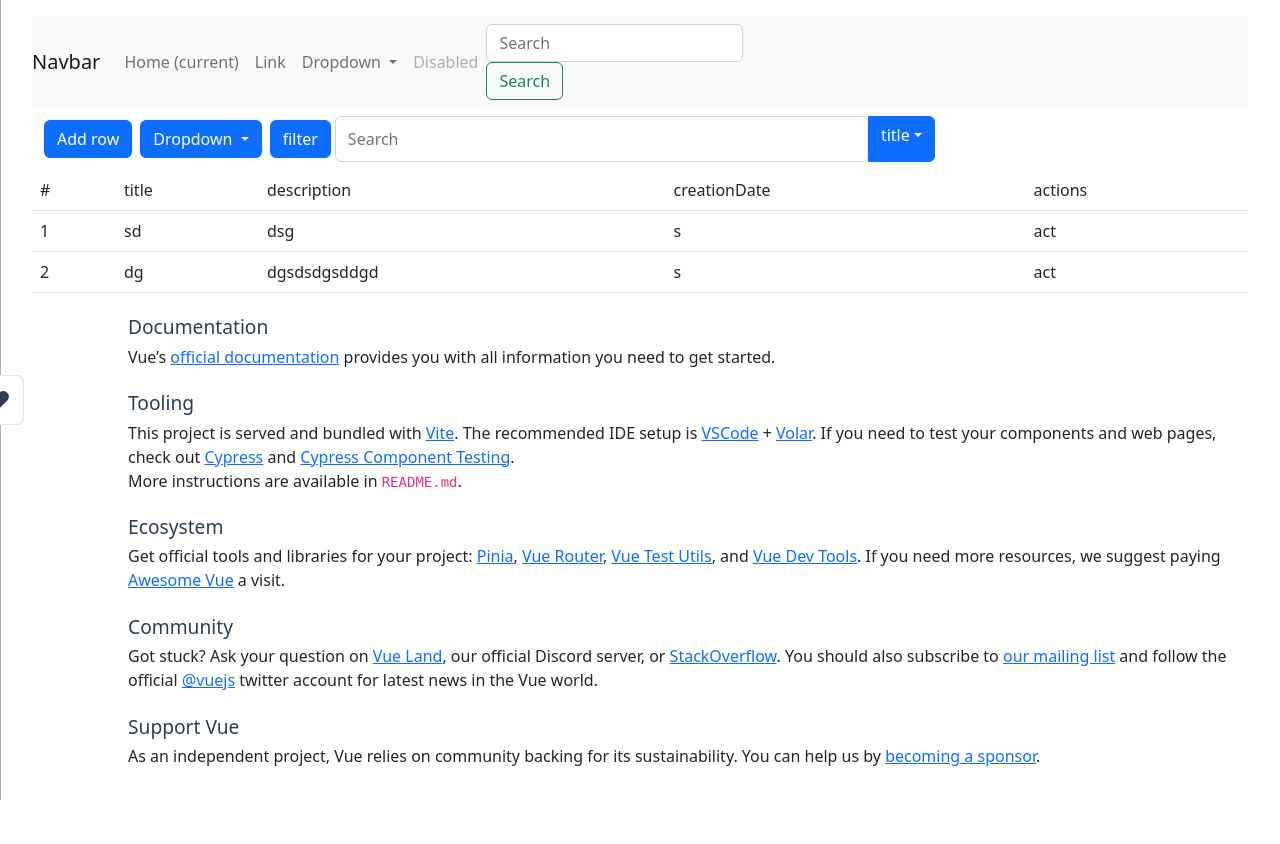
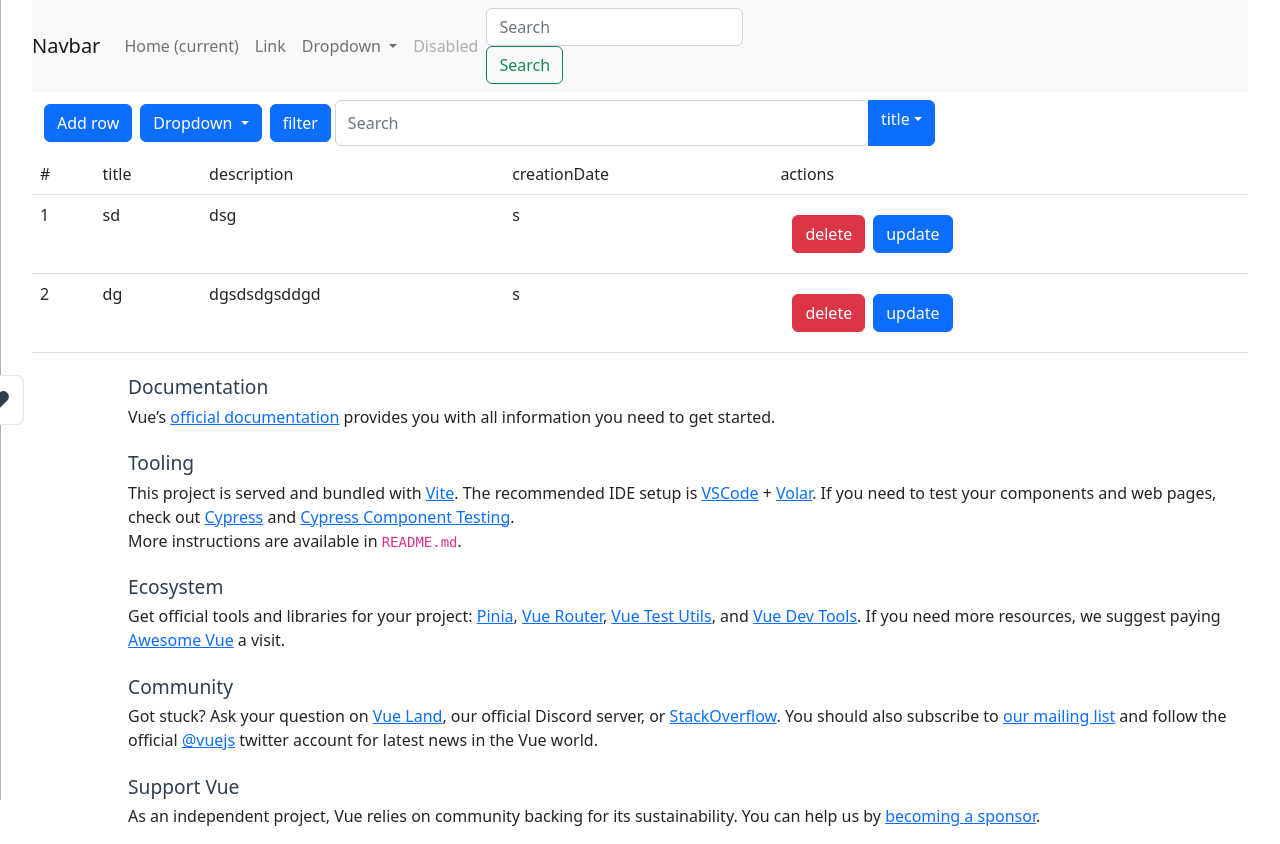
Before and after one commit to mohammadjebrahimi/todo, a Vue app in the folder parsTech-test/: page / in a window 1280 px wide. Before the commit the page ends 800 px from the top, so only its background shows below. Built offline with nearby package versions, Linux system fonts and the light colour scheme.

Commit message:
fix: add action component

```diff
--- a/parsTech-test/src/components/table/Table.vue
+++ b/parsTech-test/src/components/table/Table.vue
@@ -23,7 +23,7 @@
         <template  v-for="(headerValue,headerkey, rowItemIndex) in headers" :key="'rowItem-' + rowItemIndex" >
           <td  v-if="headerValue.isVisible"  scope="col">{{ row[headerkey] }}</td>
         </template>
-        <td scope="row">act</td>
+        <td scope="row"><Actions :rowIndex="rowIndex" :row="row"/></td>
       </tr>
     </tbody>
   </table>
@@ -33,6 +33,7 @@
 
 import RowMaker from '@/components/table/rowMaker/RowMaker.vue';
 import SetColumnVisibilityMode from '@/components/table/setColumnVisibilityMode/SetColumnVisibilityMode.vue';
+import Actions from './actions/Actions.vue';
 import Filter from './filter/filter.vue';
 import Search from './search/Search.vue';
 import {useTable} from './useTable';
--- /dev/null
+++ b/parsTech-test/src/components/table/actions/Actions.vue
@@ -0,0 +1,39 @@
+<template>
+  <div class="d-flex p-2">
+    <button type="button" class="btn btn-danger m-1" @click="deleteRow(rowIndex)">delete</button>
+    <Modal id="updateRowModal" title="update">
+      <template #default="{ closeModal }">
+        <form @submit.prevent="updateRowAndCloseModal({ rowIndex,event: $event,CLB:closeModal } )">
+          {{row}}
+          <div v-for="(rowValue, rowkey, index) in row" :key="'updaterow-' + index" class="form-group">
+            <label :for="'updaterow-' + index">{{ rowkey }}</label>
+            <input :value="rowValue" :name="rowkey" class="form-control" :id="'updaterow-' + index" :placeholder="rowkey">
+          </div>
+          <button class="btn btn-primary">Submit</button>
+        </form>
+      </template>
+
+    </Modal>
+  </div>
+</template>
+<script setup>
+
+import Modal from '../../modal/Modal.vue';
+import { useActions } from './useActions'
+const props = defineProps({
+  rowIndex: {
+    type: Number,
+    required: true
+  },
+  row: {
+    tyope: Object,
+    default: {}
+  },
+})
+const { deleteRow,
+  updateRowAndCloseModal} = useActions({ ...props })
+</script>
+
+
+
+<style scoped></style>
--- /dev/null
+++ b/parsTech-test/src/components/table/actions/useActions.js
@@ -0,0 +1,25 @@
+// mouse.js
+import { reactive, onMounted, onUnmounted, computed, toRefs } from 'vue'
+import { useTodoListStore } from '@/stores/todolist.js'
+
+export function useActions(props) {
+  const { row: propRow } = props
+  const { deleteRow,
+    updateRow, } = useTodoListStore()
+
+  const updateRowAndCloseModal = ({ rowIndex, event, CLB }) => {
+    const row = Object.keys(propRow).reduce((row, column) => {
+      console.log(column);
+      row[column] = event.target.elements[column].value
+      return row
+    }, {})
+    updateRow({ index: rowIndex, row })
+    CLB()
+  }
+
+  return {
+    deleteRow,
+    updateRow,
+    updateRowAndCloseModal
+  }
+}
--- a/parsTech-test/src/stores/todolist.js
+++ b/parsTech-test/src/stores/todolist.js
@@ -75,8 +75,13 @@ export const useTodoListStore = defineStore('todoList', () => {
     return checkRowIndex ? todoListRows.value.splice(index, 1) : []
   }
   const updateRow = ({ index, row }) => {
-    return checkRowIndex ? todoListRows.value[index] = row : null
 
+    for (const key in row) {
+      console.log(row);
+      if (todoListRows.value[index][key] !== undefined)
+      todoListRows.value[index][key] = row[key]
+    }
+console.log(todoListRows);
   }
   const checkRowIndex = () => {
     const index = todoListRows.value.indexOf(5);
```
